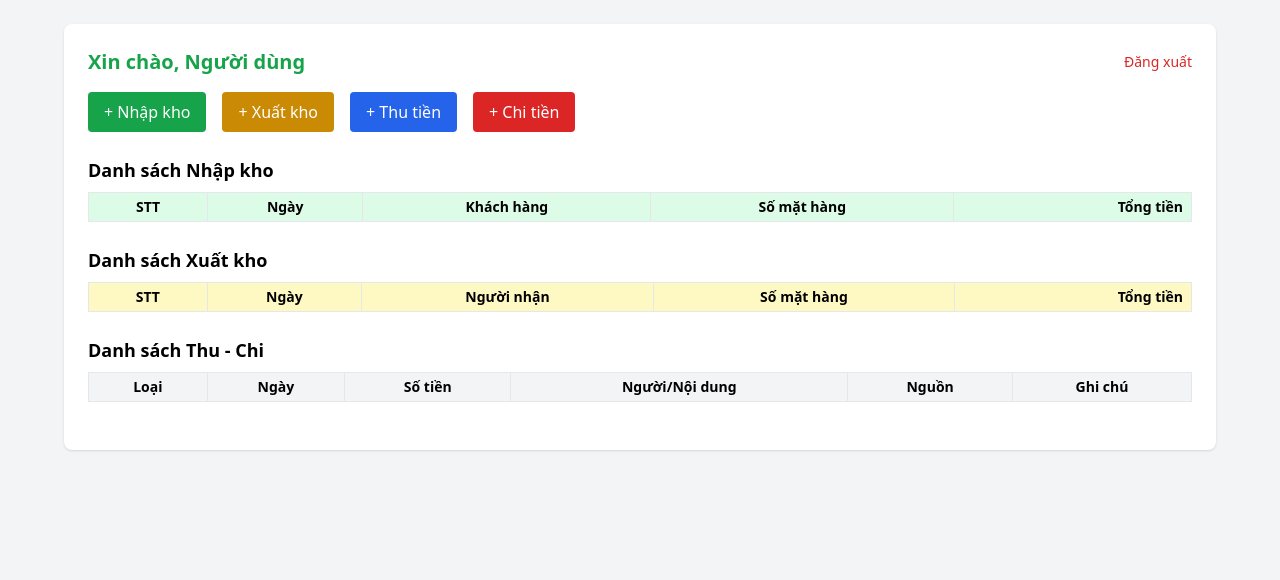
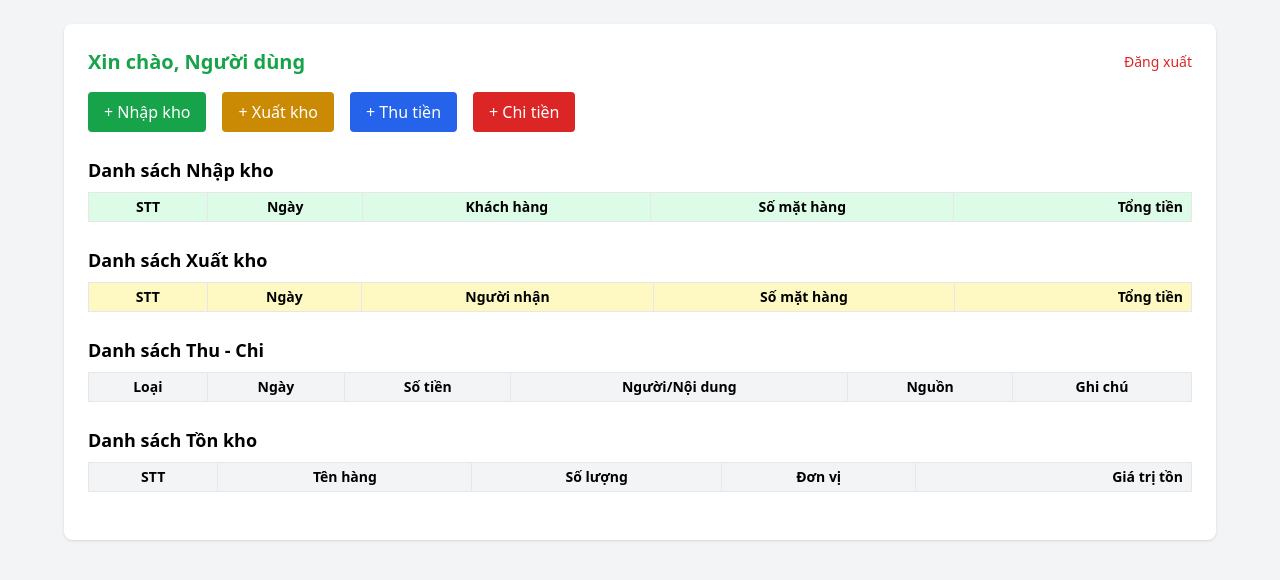
Before and after one commit to phelieuandan/phelieuandan.github.io, a Jekyll site: the page dashboard.html, which Jekyll copies as it is, in a window 1280 px wide. Shown: the top 580 px of the page. Built offline with Jekyll 4.4.1, drawn with Linux system fonts in a browser that asks for light colours; nearby versions of some CDN libraries; comment, search, counter and statistics services are not loaded; some of the changed lines change nothing that is shown.

Commit message:
Update dashboard.html

```diff
--- a/dashboard.html
+++ b/dashboard.html
@@ -134,6 +134,21 @@
       </thead>
       <tbody id="incomeExpenseTable"></tbody>
     </table>
+
+<h3 class="text-lg font-semibold mb-2 mt-6">Danh sách Tồn kho</h3>
+<table class="w-full border text-sm mb-6">
+  <thead class="bg-gray-100">
+    <tr>
+      <th class="border px-2 py-1">STT</th>
+      <th class="border px-2 py-1">Tên hàng</th>
+      <th class="border px-2 py-1 text-center">Số lượng</th>
+      <th class="border px-2 py-1 text-center">Đơn vị</th>
+      <th class="border px-2 py-1 text-right">Giá trị tồn</th>
+    </tr>
+  </thead>
+  <tbody id="inventoryTable"></tbody>
+</table>
+
 
     <!-- Modal -->
     <div id="detailModal" class="hidden fixed inset-0 bg-black bg-opacity-50 flex items-center justify-center z-50">
@@ -508,6 +523,67 @@
   }
 });
 
+      function calculateInventory() {
+  const inventory = {}; // { "N_Kg": { name: "N", unit: "Kg", quantity: 1, value: 10000 } }
+
+  function addItems(items, isImport) {
+    items.forEach(item => {
+      const key = item.name + '_' + item.unit;
+      if (!inventory[key]) {
+        inventory[key] = {
+          name: item.name,
+          unit: item.unit,
+          quantity: 0,
+          value: 0
+        };
+      }
+      if (isImport) {
+        inventory[key].quantity += item.quantity;
+        inventory[key].value += item.quantity * item.price;
+      } else {
+        inventory[key].quantity -= item.quantity;
+        inventory[key].value -= item.quantity * item.price;
+      }
+    });
+  }
+
+  // Lấy dữ liệu từ Firebase
+  db.ref('imports').once('value').then(importSnap => {
+    importSnap.forEach(importDoc => {
+      addItems(importDoc.val().items || [], true);
+    });
+
+    db.ref('exports').once('value').then(exportSnap => {
+      exportSnap.forEach(exportDoc => {
+        addItems(exportDoc.val().items || [], false);
+      });
+
+      // ✅ In kết quả tồn kho
+      const result = Object.values(inventory).filter(i => i.quantity > 0);
+      console.log("Tồn kho hiện tại:");
+      result.forEach(i => {
+        console.log(`${i.name} - ${i.quantity} ${i.unit} ~ ${i.value.toLocaleString()} đ`);
+      });
+
+      // Hoặc render ra DOM
+      const tableBody = $('#inventoryTable');
+      tableBody.empty();
+      result.forEach((i, index) => {
+        tableBody.append(`
+          <tr>
+            <td class="border px-2 py-1 text-center">${index + 1}</td>
+            <td class="border px-2 py-1">${i.name}</td>
+            <td class="border px-2 py-1 text-center">${i.quantity}</td>
+            <td class="border px-2 py-1 text-center">${i.unit}</td>
+            <td class="border px-2 py-1 text-right">${i.value.toLocaleString()} đ</td>
+          </tr>
+        `);
+      });
+    });
+  });
+}
+calculateInventory();
+
     });
   </script>
 
```
